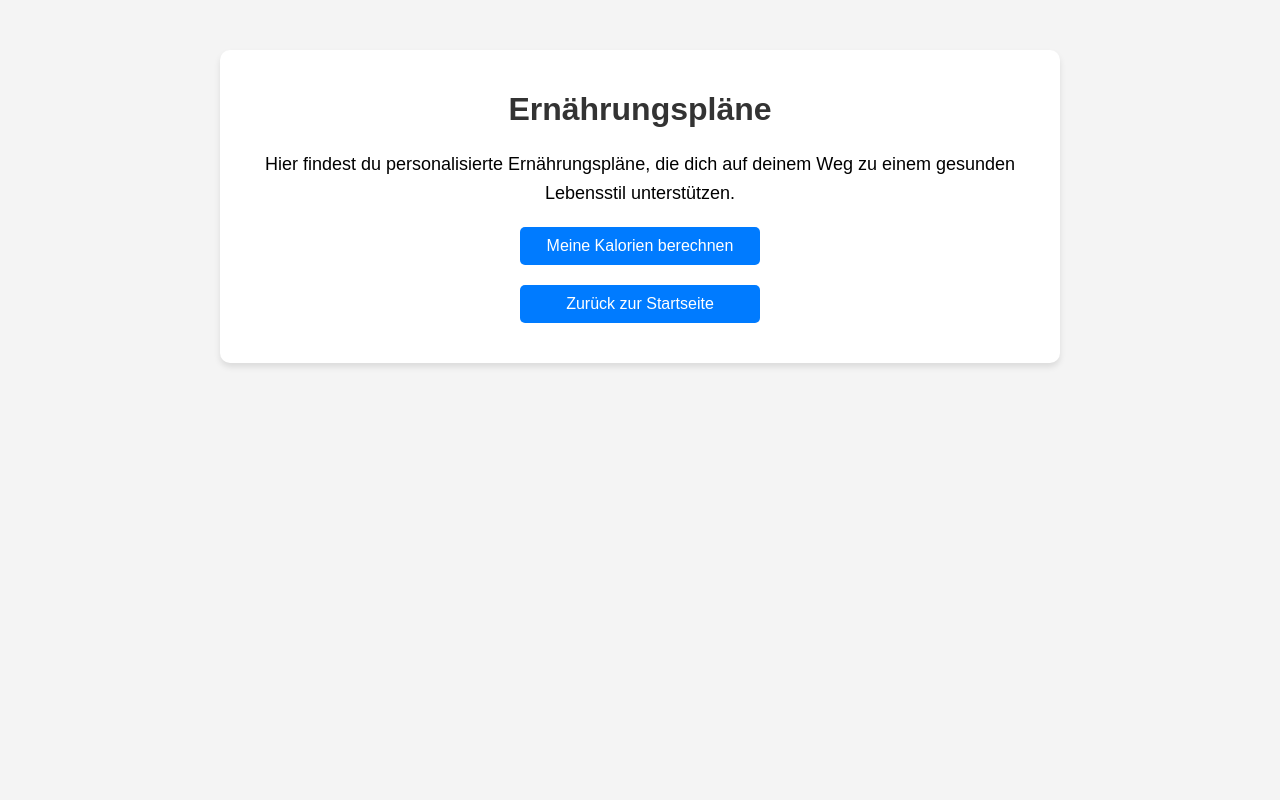
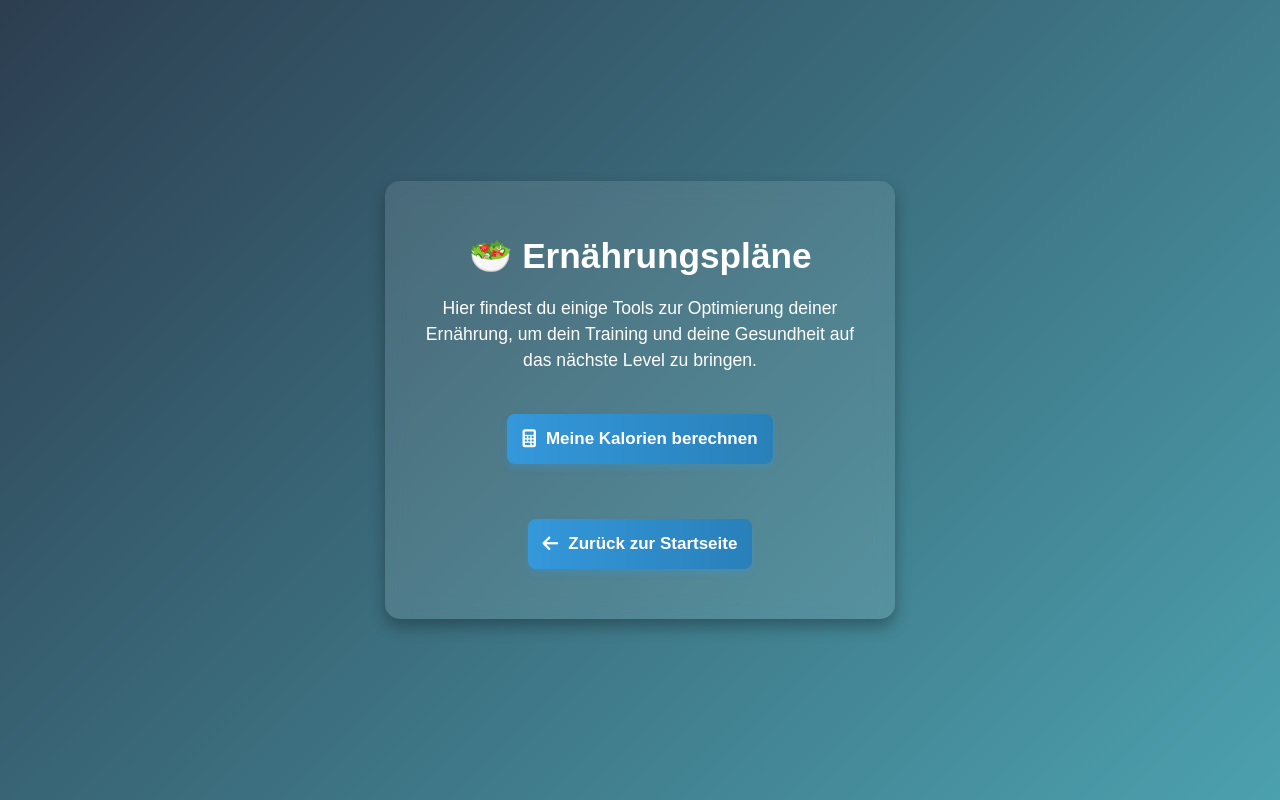
Before and after one commit to quentin050602/meine-website, a Flask app: page /nutrition in a window 1280 px wide. Run offline with Flask 3, Linux system fonts and the light colour scheme; some libraries are stand-ins or nearby versions.

Commit message:
nutrition html

```diff
--- a/templates/nutrition.html
+++ b/templates/nutrition.html
@@ -5,59 +5,106 @@
     <meta name="viewport" content="width=device-width, initial-scale=1.0">
     <title>Ernährungspläne</title>
     <link rel="stylesheet" href="styles.css">
+    <script src="https://kit.fontawesome.com/a076d05399.js" crossorigin="anonymous"></script>
     <style>
+        /* 🌟 Allgemeine Stile */
         body {
-            font-family: Arial, sans-serif;
+            font-family: 'Arial', sans-serif;
             margin: 0;
             padding: 0;
-            background-color: #f4f4f4;
+            background: linear-gradient(135deg, #2C3E50, #4CA1AF);
+            color: white;
+            display: flex;
+            justify-content: center;
+            align-items: center;
+            min-height: 100vh;
+            text-align: center;
         }
 
-        .content {
-            max-width: 800px;
-            margin: 50px auto;
-            background: white;
-            padding: 20px;
-            border-radius: 10px;
-            box-shadow: 0 4px 6px rgba(0, 0, 0, 0.1);
+        /* 🌟 Haupt-Container */
+        .container {
+            max-width: 450px;
+            background: rgba(255, 255, 255, 0.1);
+            padding: 30px;
+            border-radius: 15px;
+            box-shadow: 0 8px 16px rgba(0, 0, 0, 0.3);
+            backdrop-filter: blur(10px);
         }
 
         h1 {
-            text-align: center;
-            color: #333;
+            font-size: 2.2rem;
+            margin-bottom: 10px;
+            font-weight: bold;
+            color: #ffffff;
         }
 
         p {
-            text-align: center;
-            font-size: 18px;
-            line-height: 1.6;
+            font-size: 1.1rem;
+            margin-bottom: 20px;
+            line-height: 1.5;
         }
 
-        a {
-            display: block;
-            text-align: center;
-            margin: 20px auto;
-            padding: 10px 20px;
-            font-size: 16px;
-            background-color: #007BFF;
+        /* 🌟 Button-Container */
+        .button-container {
+            display: flex;
+            flex-direction: column;
+            gap: 15px;
+        }
+
+        .button {
+            display: flex;
+            align-items: center;
+            justify-content: center;
+            padding: 15px;
+            font-size: 17px;
+            font-weight: bold;
+            color: white;
+            background: linear-gradient(90deg, #3498db, #2980b9);
+            border: none;
+            border-radius: 8px;
+            text-decoration: none;
+            transition: all 0.3s ease-in-out;
+            cursor: pointer;
+            box-shadow: 0 4px 6px rgba(52, 152, 219, 0.3);
+        }
+
+        .button:hover {
+            transform: scale(1.05);
+            background: linear-gradient(90deg, #2980b9, #1c6ea4);
+            box-shadow: 0 8px 16px rgba(52, 152, 219, 0.4);
+        }
+
+        .button i {
+            margin-right: 10px;
+            font-size: 18px;
+        }
+
+        /* 🌟 Logout */
+        .logout {
+            margin-top: 20px;
+        }
+
+        .logout a {
             color: white;
             text-decoration: none;
-            border-radius: 5px;
-            max-width: 200px;
+            font-weight: bold;
+            transition: color 0.3s ease;
         }
 
-        a:hover {
-            background-color: #0056b3;
+        .logout a:hover {
+            color: #ffcc00;
         }
     </style>
 </head>
 <body>
-    <div class="content">
-        <h1>Ernährungspläne</h1>
-        <p>Hier findest du personalisierte Ernährungspläne, die dich auf deinem Weg zu einem gesunden Lebensstil unterstützen.</p>
-        <a href="/Kalorien"> Meine Kalorien berechnen </a>
-        <a href="/">Zurück zur Startseite</a>
+    <div class="container">
+        <h1>🥗 Ernährungspläne</h1>
+        <p>Hier findest du einige Tools zur Optimierung deiner Ernährung, um dein Training und deine Gesundheit auf das nächste Level zu bringen.</p>
 
+        <div class="button-container">
+            <a href="/Kalorien" class="button"><i class="fas fa-calculator"></i> Meine Kalorien berechnen</a>
+            <a href="/" class="button"><i class="fas fa-arrow-left"></i> Zurück zur Startseite</a>
+        </div>
     </div>
 </body>
 </html>
```
